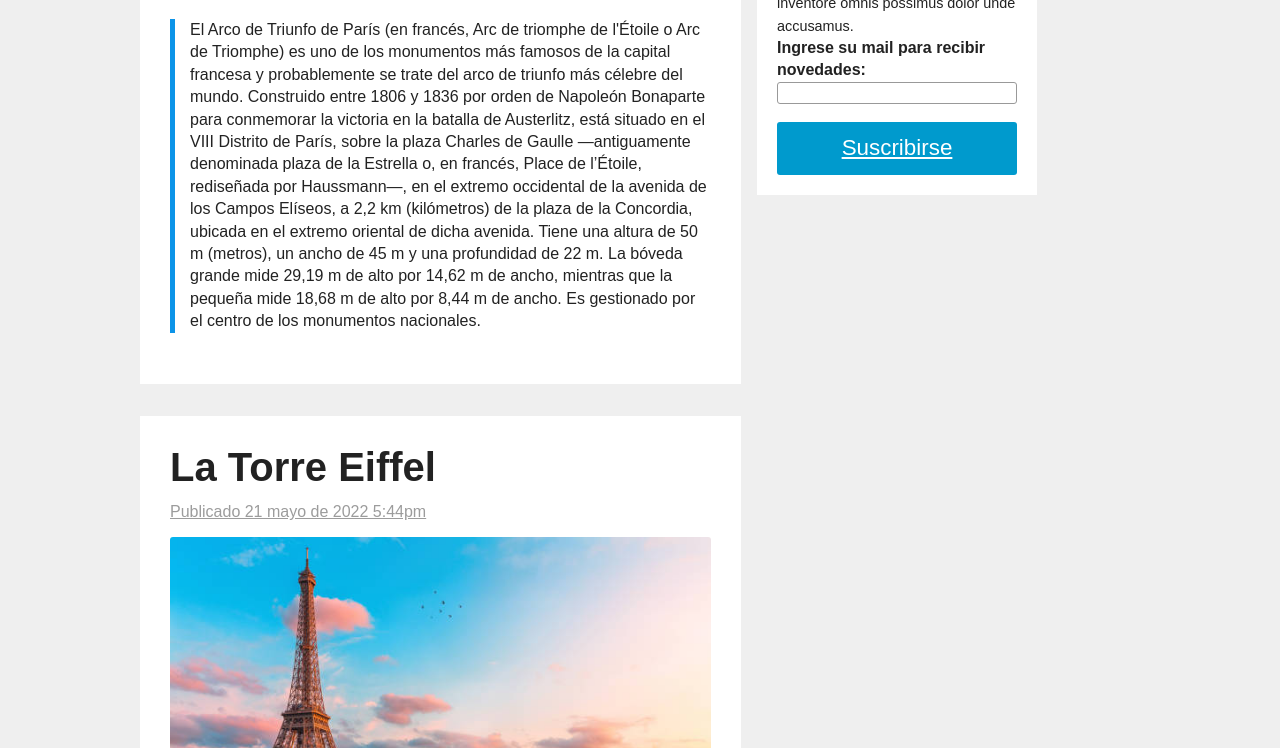
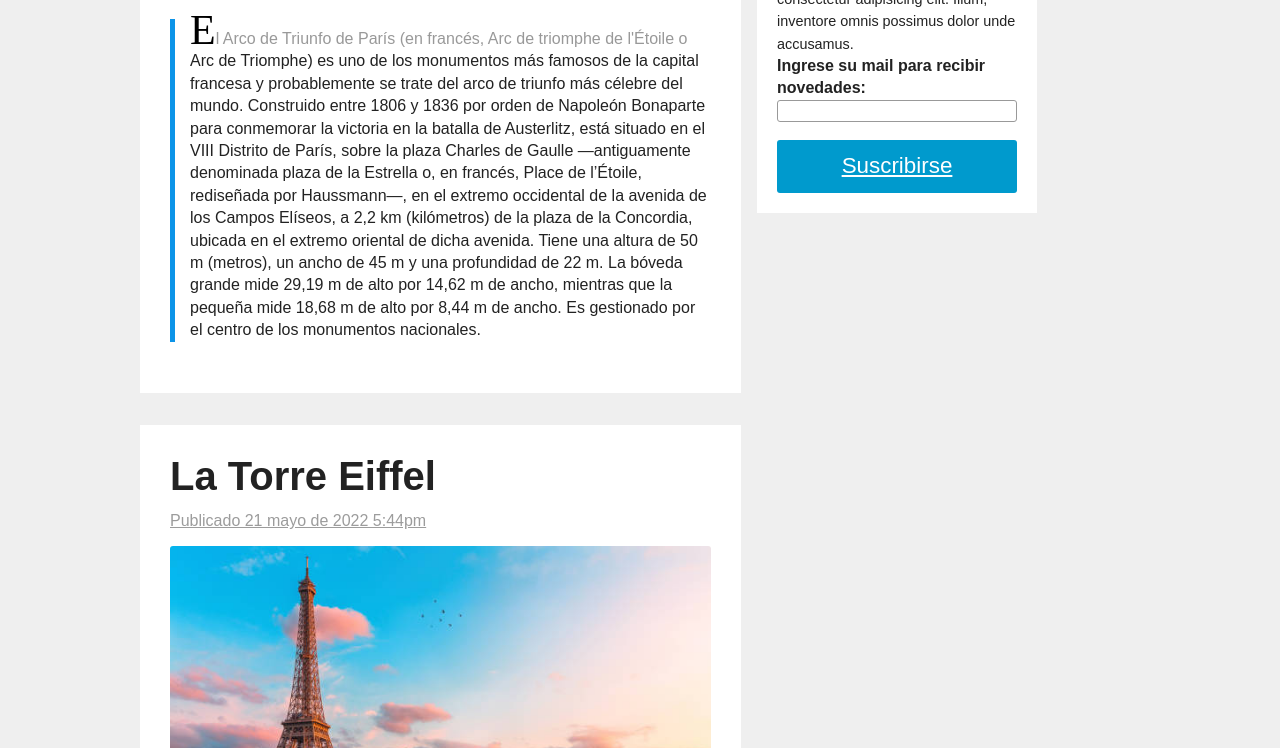
Before and after one commit to acorrea15/acorrea15.github.io, a plain HTML site: page index.html in a window 1280 px wide. Shown: the part 734-1482 px from the top of the page. Drawn offline with nearby package versions, Linux system fonts and the light colour scheme.

Commit message:
Add files via upload

```diff
--- a/css/style.css
+++ b/css/style.css
@@ -358,6 +358,16 @@ footer p{
     margin: auto;
 }
 
+p::first-letter {
+    color: black;
+    font-family: 'Times New Roman', serif;
+    font-size: 42px;
+  }
+
+  p::first-line {
+    color: #999;
+  }
+
 /*Hago responsive*/
 
 /*@900px*/
```
